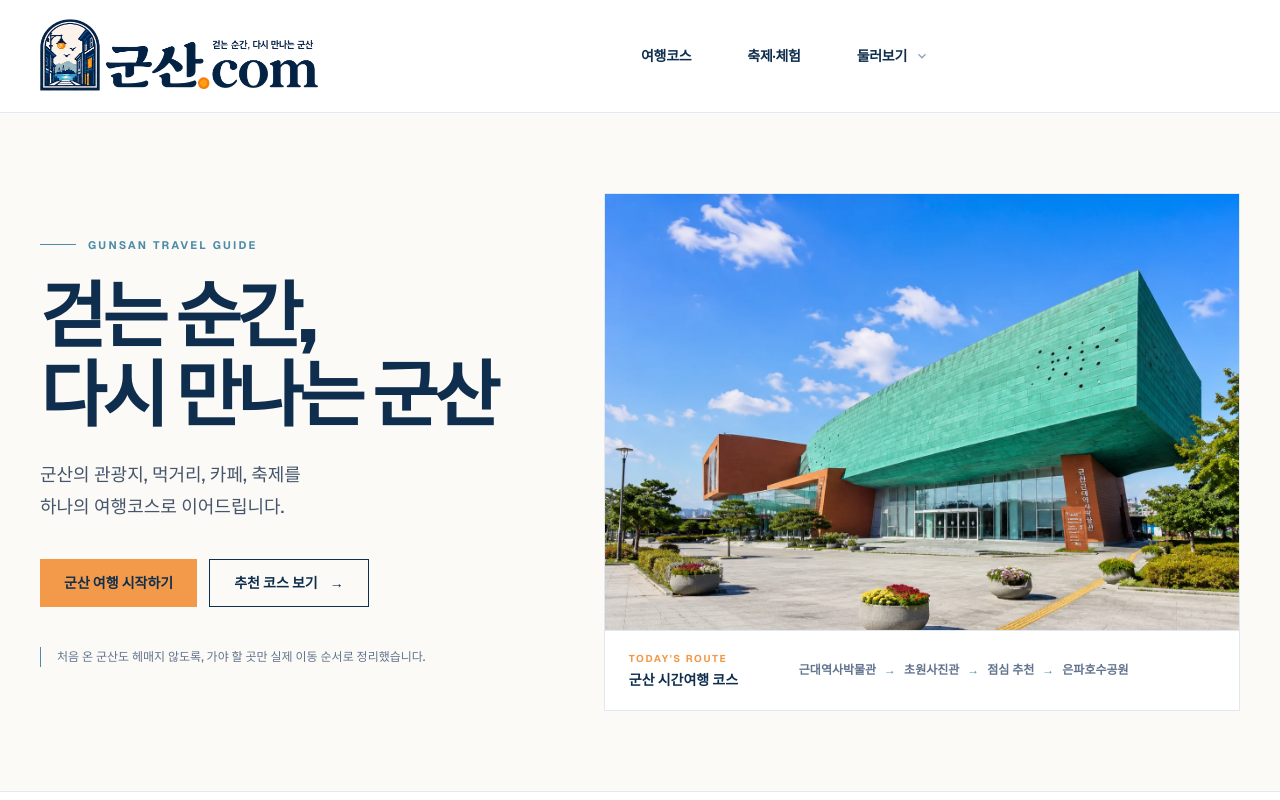
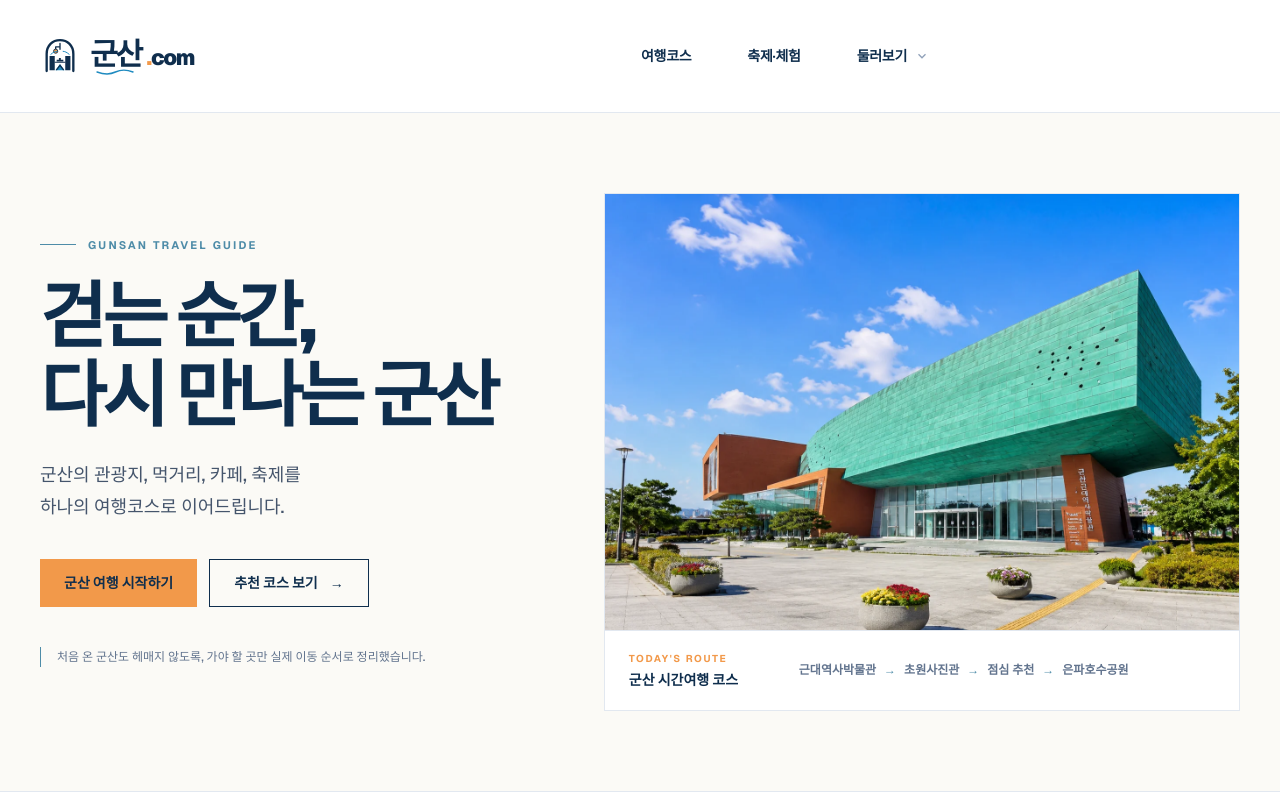
Before and after one commit to Aprasaks/gunsan-com, a Next.js app: page / in a window 1280 px wide. Shown: the top 800 px of the page. Built offline with nearby package versions, Linux system fonts and the light colour scheme; a web font is replaced by a local one.

Commit message:
redesign brand logo for crisp UI use

```diff
--- a/components/brand/BrandLogo.tsx
+++ b/components/brand/BrandLogo.tsx
@@ -1,4 +1,3 @@
-import Image from "next/image";
 import Link from "next/link";
 
 type BrandLogoProps = {
@@ -7,29 +6,62 @@ type BrandLogoProps = {
 };
 
 export default function BrandLogo({ inverse = false, compact = false }: BrandLogoProps) {
+  const navy = inverse ? "#ffffff" : "#0f2e4d";
+  const sea = inverse ? "#b9dce9" : "#1f8bc0";
+  const orange = "#f2994a";
+
   return (
     <Link
       href="/"
       className={[
-        "relative block shrink-0 overflow-hidden",
-        compact ? "aspect-square w-14" : "aspect-[3.8] w-[215px] sm:w-[240px] lg:w-[280px]",
+        "inline-flex shrink-0 items-center gap-2.5",
+        compact ? "" : "min-w-0",
       ].join(" ")}
       aria-label="군산.com 홈"
     >
-      <Image
-        src="/images/gunsan-logo-header-v2.webp"
-        alt=""
-        width={1672}
-        height={941}
-        sizes={compact ? "56px" : "(max-width: 640px) 215px, (max-width: 1024px) 240px, 280px"}
-        style={compact
-          ? { left: "-102%", top: "-119%", width: "590%" }
-          : { left: "-26%", top: "-115%", width: "150%" }}
-        className={[
-          "absolute h-auto max-w-none",
-          inverse ? "brightness-0 invert" : "",
-        ].join(" ")}
-      />
+      <svg
+        viewBox="0 0 48 48"
+        className={compact ? "h-10 w-10 shrink-0" : "h-9 w-9 shrink-0 sm:h-10 sm:w-10"}
+        role="img"
+        aria-hidden="true"
+      >
+        <path
+          d="M8 42V21.5C8 11.5 14.9 5 24 5s16 6.5 16 16.5V42"
+          fill="none"
+          stroke={navy}
+          strokeWidth="2.8"
+          strokeLinecap="round"
+        />
+        <path d="M11.5 41V24h6.2v17M30.3 41V24h6.2v17" fill={navy} />
+        <path d="M18.5 41 24 33.7 29.5 41Z" fill={sea} />
+        <path d="M19.6 41 24 35.2 28.4 41" fill="none" stroke={navy} strokeWidth="1.5" />
+        <path d="M24 9v7M24 13h-5.2M18.8 13v3" fill="none" stroke={navy} strokeWidth="1.6" strokeLinecap="round" />
+        <circle cx="18.8" cy="18.2" r="2.5" fill={orange} stroke={navy} strokeWidth="1.1" />
+        <path d="M20 28.5h2.7v-2.2H25v2.2h3v2.2h-8z" fill={navy} />
+        <path d="M18 31.5h12" stroke={navy} strokeWidth="1.3" strokeLinecap="round" />
+        <path d="M13 22c2.8-2.5 5.2-3.6 7.2-3.6M35 22c-2.8-2.5-5.2-3.6-7.2-3.6" fill="none" stroke={sea} strokeWidth="1.2" strokeLinecap="round" />
+      </svg>
+
+      {compact ? null : (
+        <span className="relative inline-flex items-end whitespace-nowrap pb-1">
+          <span
+            className="relative text-[1.72rem] font-black leading-none tracking-[-0.09em] sm:text-[1.9rem]"
+            style={{ color: navy }}
+          >
+            군산
+            <svg
+              viewBox="0 0 92 12"
+              className="absolute -bottom-2 left-1/2 h-2.5 w-[78%] -translate-x-1/2"
+              aria-hidden="true"
+            >
+              <path d="M4 6c17 6 31 6 43 0 13-6 26-6 41 0" fill="none" stroke={sea} strokeWidth="3.4" strokeLinecap="round" />
+            </svg>
+          </span>
+          <span className="ml-1.5 pb-[1px] text-[1.2rem] font-black leading-none tracking-[-0.055em] sm:text-[1.35rem]" style={{ color: navy }}>
+            <span style={{ color: orange }}>.</span>com
+          </span>
+        </span>
+      )}
     </Link>
   );
 }
```
